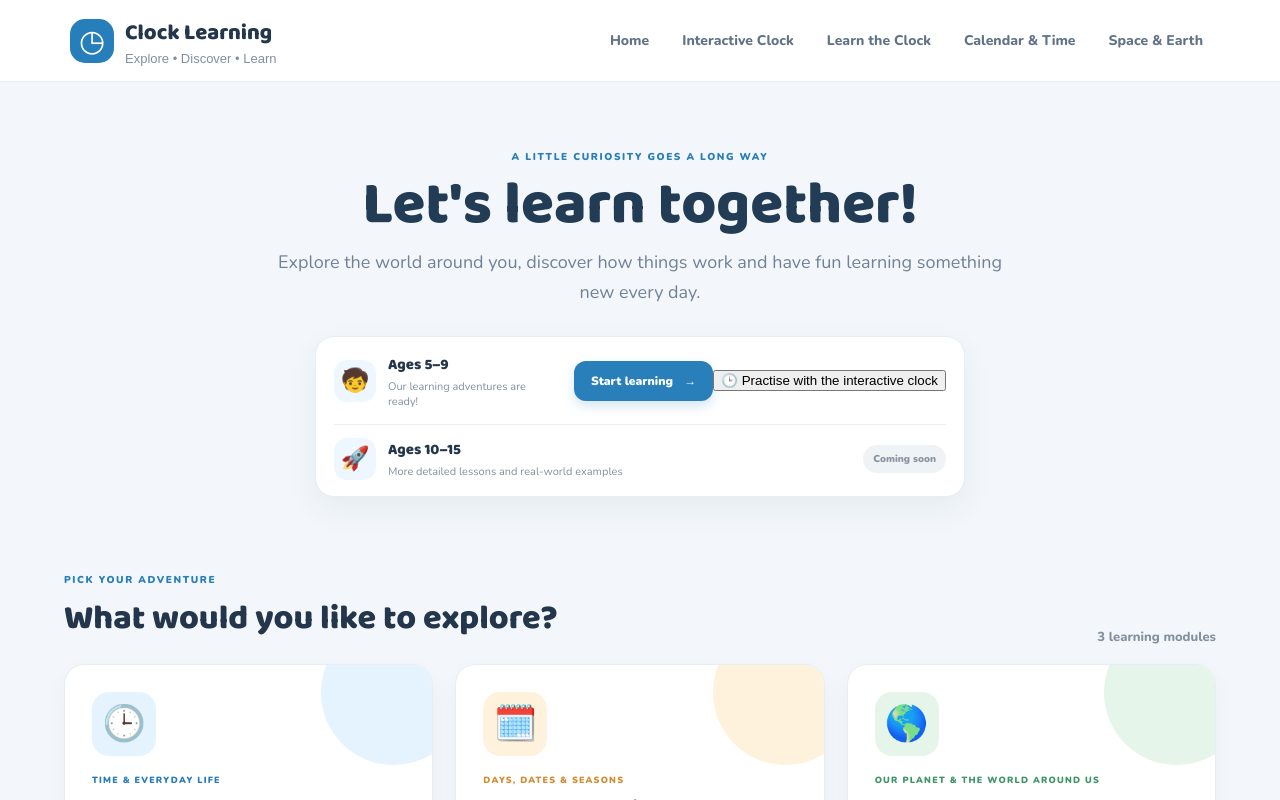
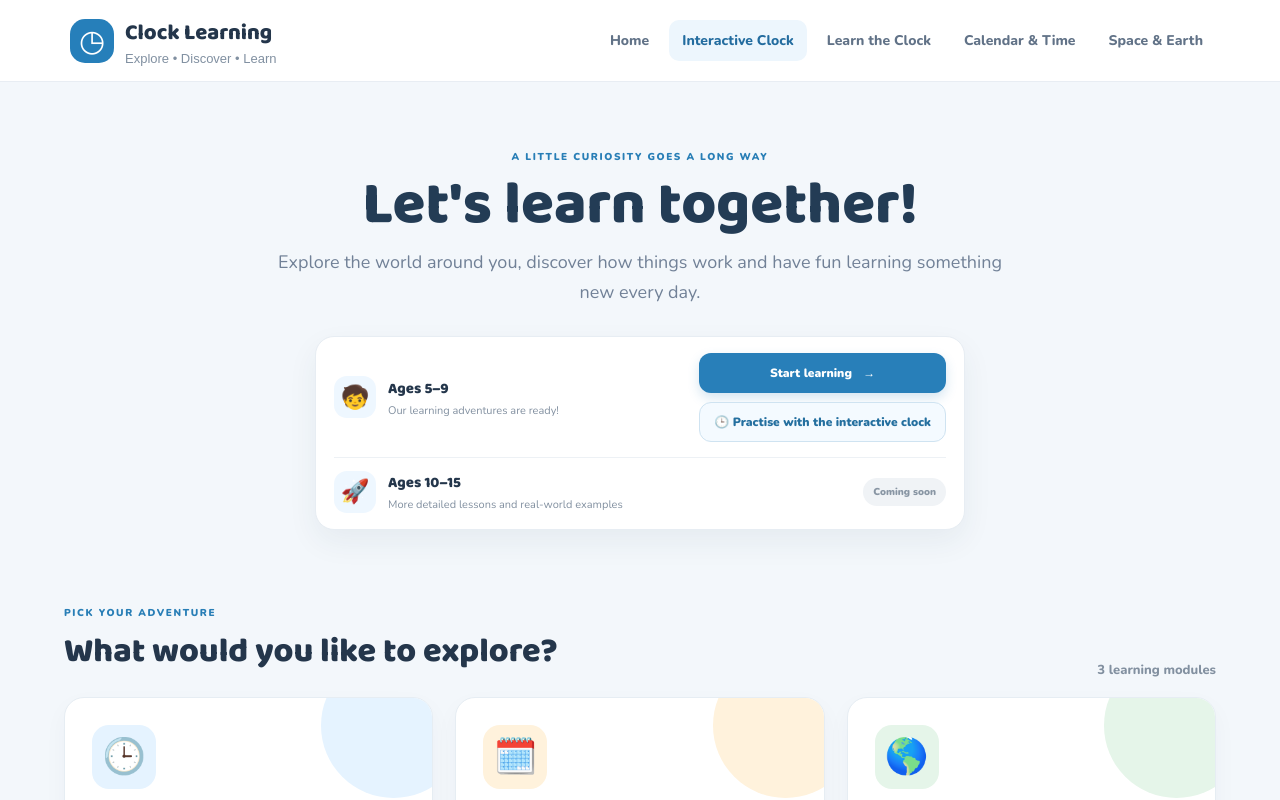
Before and after one commit to amir-dev-projects/clock-learning, a React (Vite) app: page / in a window 1280 px wide. Shown: the top 800 px of the page. Built offline with nearby package versions, Linux system fonts and the light colour scheme.

Commit message:
Style the interactive clock entry points

```diff
--- a/src/styles.css
+++ b/src/styles.css
@@ -184,3 +184,11 @@
  .clock-parts-layout{grid-template-columns:1fr}
  .clock-parts-svg{max-width:300px}
 }
+
+
+/* Keep the original hands-on clock easy to find from the home page */
+.home-actions{display:flex;flex-direction:column;align-items:stretch;gap:9px;min-width:205px}
+.clock-home-button{border:1px solid #cfe3f1;border-radius:12px;background:#f4faff;color:#246f9f;padding:11px 14px;font:900 12px Nunito;cursor:pointer;white-space:nowrap}
+.clock-home-button:hover{background:#e7f4fd;border-color:#a9d1e9}
+.site-header nav button:nth-child(2){background:#edf6fd;color:#236c9f}
+@media(max-width:620px){.home-actions{width:100%}.clock-home-button{white-space:normal}}
```
